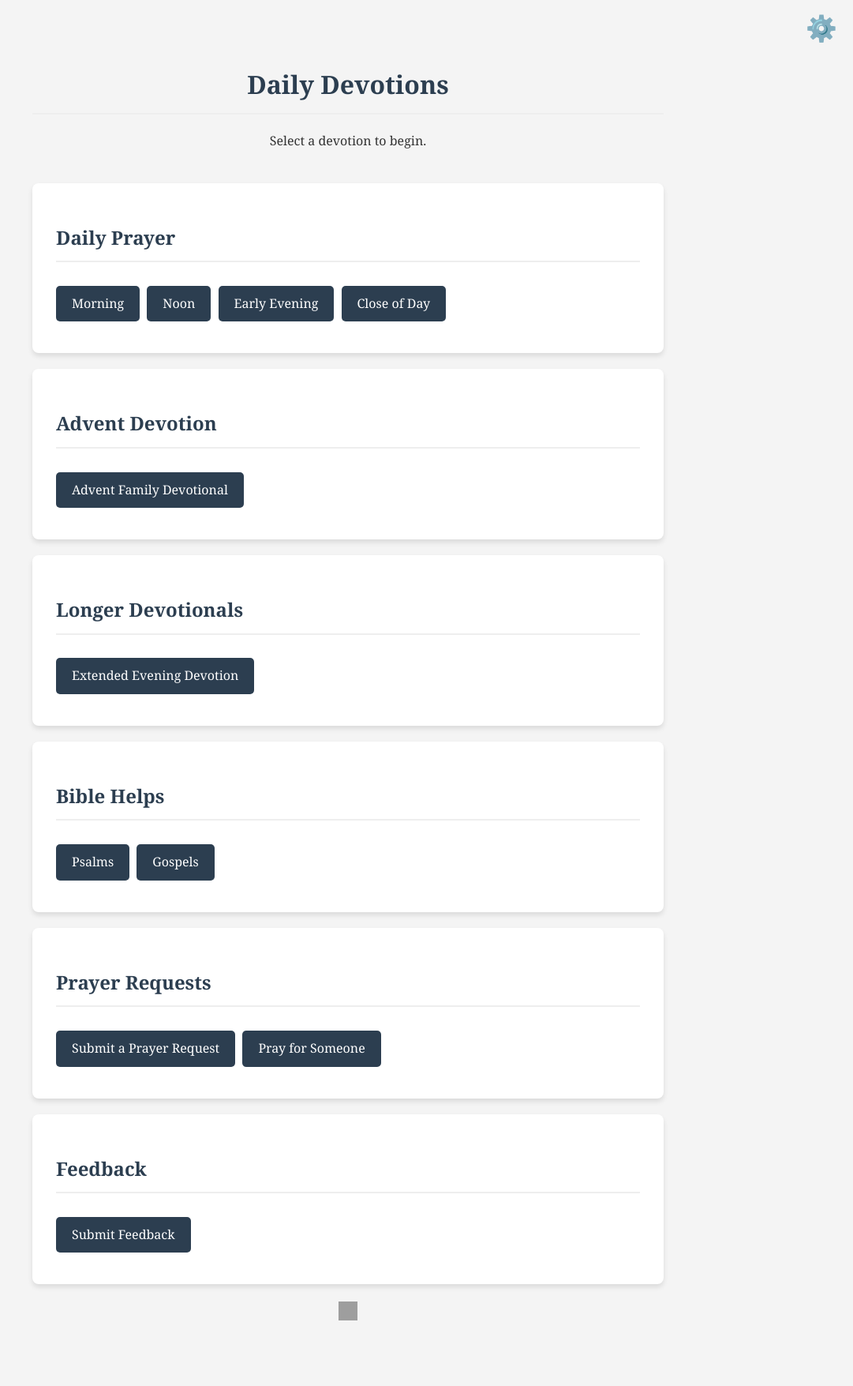
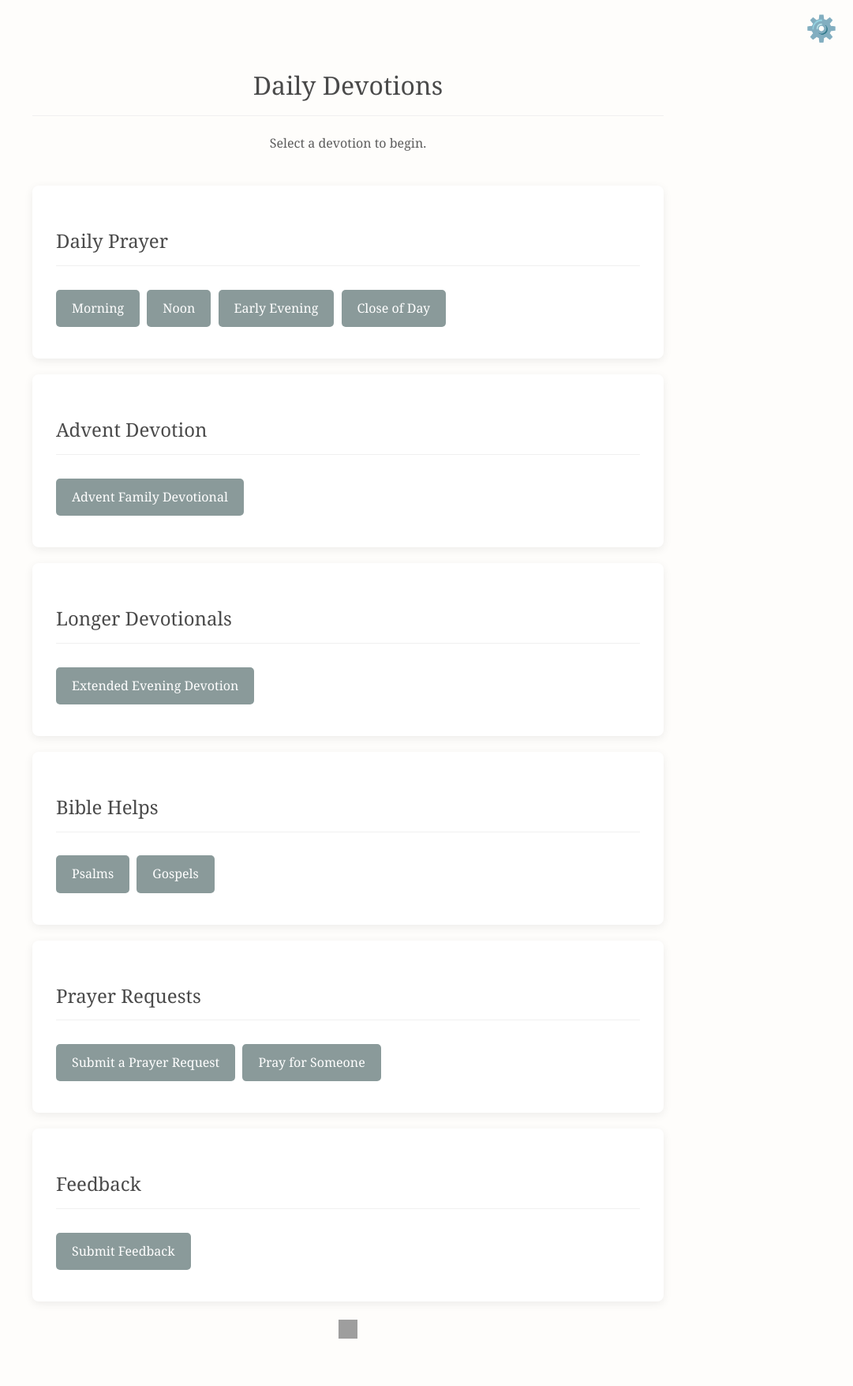
Before and after one commit to brandonadamprice/LCMS_Prayer_App, a Flask app: page / in a window 1280 px wide. Shown: the whole page at 79% size, without its empty margins (199-1280 px from the left). Before the commit the page ends 1672 px from the top, so only its background shows below. Run offline with Flask 3, Linux system fonts and the light colour scheme; grey boxes are pictures that could not be loaded.

Commit message:
update css

```diff
--- a/devotions/static/styles.css
+++ b/devotions/static/styles.css
@@ -1,11 +1,12 @@
 body {
     font-family: 'Georgia', serif;
-    line-height: 1.6;
+    line-height: 1.7;
     max-width: 800px;
     margin: 40px auto;
     padding: 20px;
-    background-color: #f4f4f4;
-    color: #333;
+    background-color: #fefdfb;
+    color: #5d5d5d;
+    transition: background-color 0.3s ease, color 0.3s ease;
 }
 
 .card {
@@ -13,18 +14,20 @@ body {
     padding: 30px;
     margin-bottom: 20px;
     border-radius: 8px;
-    box-shadow: 0 4px 6px rgba(0, 0, 0, 0.1);
+    box-shadow: 0 3px 12px rgba(0, 0, 0, 0.07);
+    transition: background-color 0.3s ease;
 }
 
 h1,
 h2 {
-    color: #2c3e50;
-    border-bottom: 2px solid #eee;
+    color: #4a4a4a;
+    border-bottom: 1px solid #f0f0f0;
     padding-bottom: 10px;
+    font-weight: normal;
 }
 
 .rubric {
-    color: #c0392b;
+    color: #a52a2a; /* Brown */
     font-style: italic;
     font-size: 0.9em;
 }
@@ -47,12 +50,12 @@ h2 {
     display: inline-block;
     padding: 10px 20px;
     margin: 10px 5px 10px 0;
-    background-color: #2c3e50;
+    background-color: #8a9a9a;
     color: white;
     text-decoration: none;
     border-radius: 5px;
     text-align: center;
-    transition: background-color 0.3s ease;
+    transition: background-color 0.2s ease;
     border: none;
     cursor: pointer;
     font-size: 1em;
```
Also changed, not shown: other parts of devotions/static/styles.css (+11 -11 lines).
